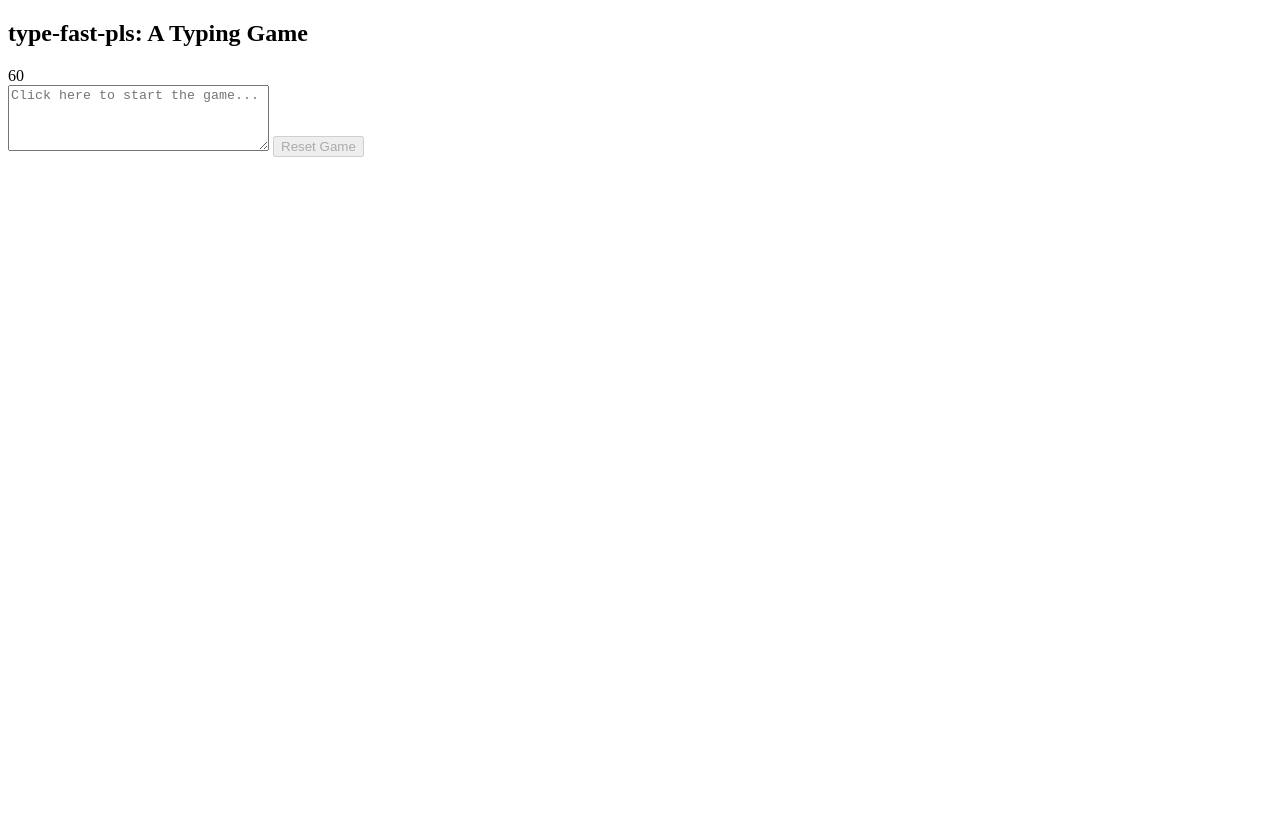
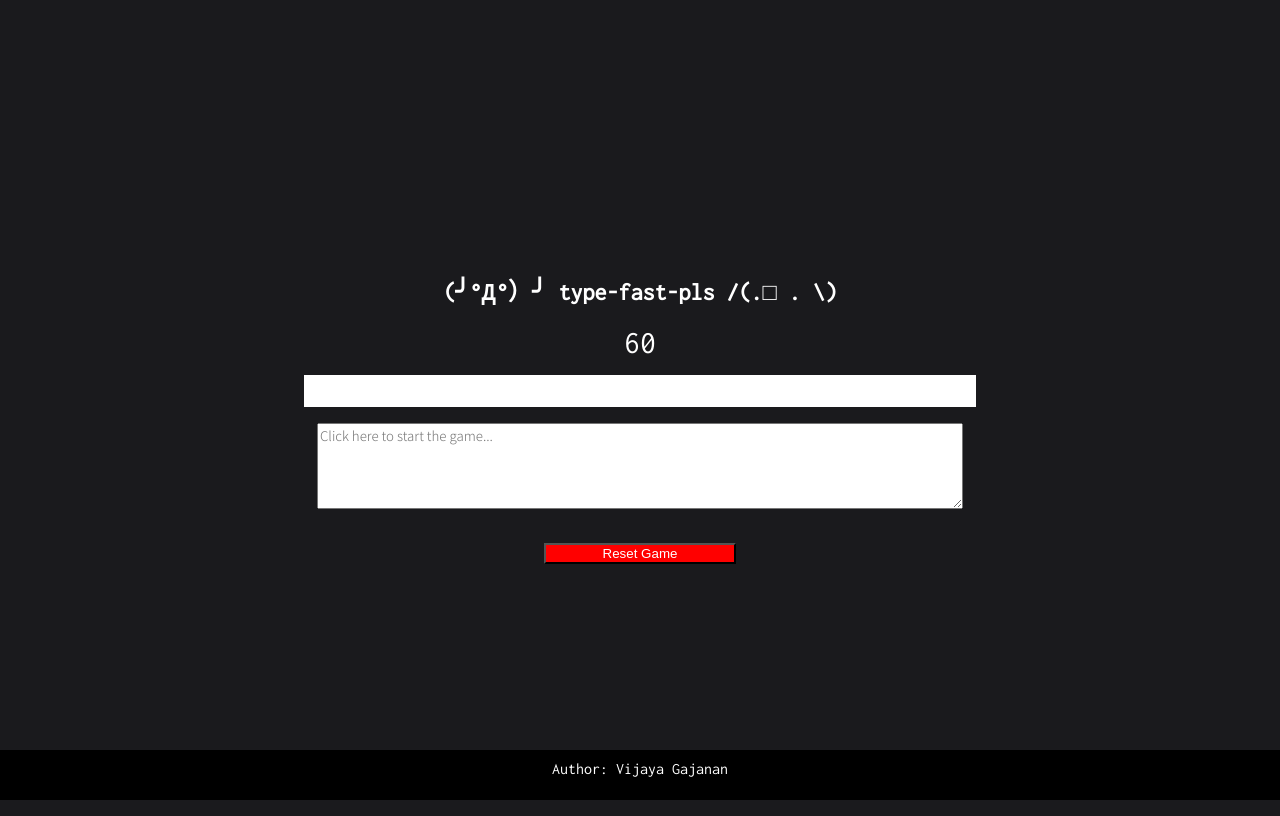
Before and after one commit to vgb-codes/type-fast-pls, a plain HTML site: page src/index.html in a window 1280 px wide. Drawn offline with Linux system fonts and the light colour scheme; no server answers.

Commit message:
Added styling and small timer bugfix

```diff
--- a/src/index.html
+++ b/src/index.html
@@ -7,9 +7,12 @@
         <meta name="description" content="">
         <meta name="viewport" content="width=device-width, initial-scale=1">
         <link rel="stylesheet" href="style.css">
+        <link rel="preconnect" href="https://fonts.gstatic.com">
+        <link href="https://fonts.googleapis.com/css2?family=Inconsolata&family=Noto+Sans+TC:wght@300&display=swap" rel="stylesheet">
     </head>
     <body>
-        <h2>type-fast-pls: A Typing Game</h2>
+        <div class="container">
+            <h2>(╯°Д°）╯ type-fast-pls /(.□ . \)</h2>
             <div class="timer" id="timer">
                 60
             </div>
@@ -17,12 +20,16 @@
                 <div class="quote-box" id="quoteBox">
 
                 </div>
-            <textarea id="quoteInput" cols="30" rows="4" class="quote-input" placeholder="Click here to start the game..."></textarea>
-            <button disabled id="resetButton">Reset Game</button>
+                <textarea id="quoteInput" cols="30" rows="4" class="quote-input" placeholder="Click here to start the game..."></textarea> <br>
+                <button id="resetButton">Reset Game</button>
             </div>
             <div class="stats" id="stats">
 
             </div>
+        </div>
+        <footer>
+            Author: Vijaya Gajanan
+        </footer>
         <script src="script.js" defer></script>
     </body>
 </html>
--- a/src/script.js
+++ b/src/script.js
@@ -12,7 +12,6 @@ let wrongTypedChars = 0;
 
 function endGame() {
     getStats();
-    resetButton.disabled = false;
 }
 
 function renderStats(accuracy, wpm) {
@@ -26,8 +25,14 @@ function renderStats(accuracy, wpm) {
 function getStats() {
     console.log("Typed chars: "+typedChars);
     console.log("Wrong chars: "+wrongTypedChars);
-    var accuracy = ((typedChars - wrongTypedChars)/typedChars).toFixed(3)*100;
-    var WPM =  Math.floor((typedChars/5)/minutes);
+    var accuracy, WPM;
+    if (typedChars == 0){
+        accuracy = 0;
+        WPM = 0;
+    } else {
+        accuracy = ((typedChars - wrongTypedChars)/typedChars).toFixed(3)*100;
+        WPM =  Math.floor((typedChars/5)/minutes);
+    }
     console.log("Accuracy: "+accuracy);
     console.log("WPM: "+WPM);
     renderStats(accuracy, WPM);
@@ -35,7 +40,7 @@ function getStats() {
 
 function startTimer() {
     var timer = setInterval(function() {
-        if (seconds <= 0) {
+        if (seconds == 0) {
             clearInterval(timer);
             quoteInput.disabled = true;
             endGame();
@@ -104,8 +109,6 @@ resetButton.addEventListener('click', function() {
         statsSection.firstChild.remove();
     }
 
-    resetButton.disabled = true;
-
     renderNewQuote();
 });
 
--- a/src/style.css
+++ b/src/style.css
@@ -6,3 +6,77 @@
     color: red;
     text-decoration: underline;
 }
+
+h2 {
+    font-family: 'Inconsolata', monospace;
+    text-align: center;
+    color: white;
+}
+
+.quote-box {
+    font-family: 'Noto Sans TC', sans-serif;
+    color: black;
+    background-color: white;
+    padding: 1rem;
+    margin-bottom: 1rem;
+    width: 50vw;
+}
+
+.quote-input {
+    font-family: 'Noto Sans TC', sans-serif;
+    margin-bottom: 1rem;
+    width: 50vw;
+    height: 10vh;
+}
+
+.timer {
+    font-family: 'Inconsolata', monospace;
+    color: white;
+    text-align: center;
+    font-size: xx-large;
+    margin-bottom: 1rem;
+}
+
+.container {
+    display: flex;
+    flex-direction: column;
+    justify-content: center;
+    min-height: 100vh;
+}
+
+.game {
+    display: flex;
+    flex-direction: column;
+    align-items: center;
+}
+
+.stats {
+    display: flex;
+    flex-direction: column;
+    align-items: center;
+    font-family: 'Inconsolata', monospace;
+    color: white;
+}
+
+body {
+    background-color: #1a1a1d;
+}
+
+#resetButton {
+    color: white;
+    background-color: red;
+    width: 15vw;
+}
+
+footer {
+    padding-top: 10px;;
+    position: fixed;
+    left: 0;
+    bottom: 0;
+    width: 100%;
+    height: 5vh;
+    text-align: center;
+    color: white;
+    background-color: black;
+    font-family: 'Inconsolata', monospace;
+}
```
Lines whose indentation alone changed are shown as unchanged.
